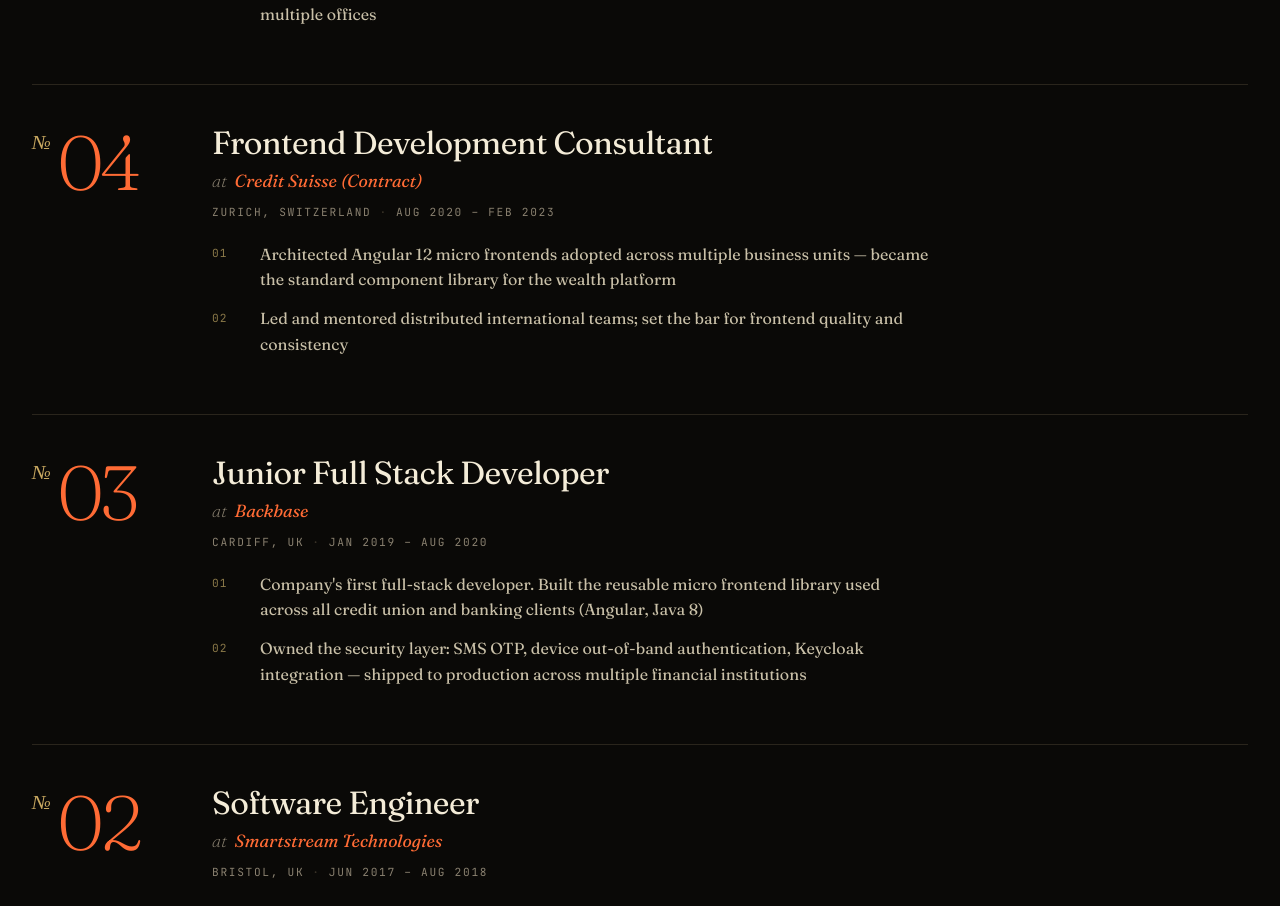
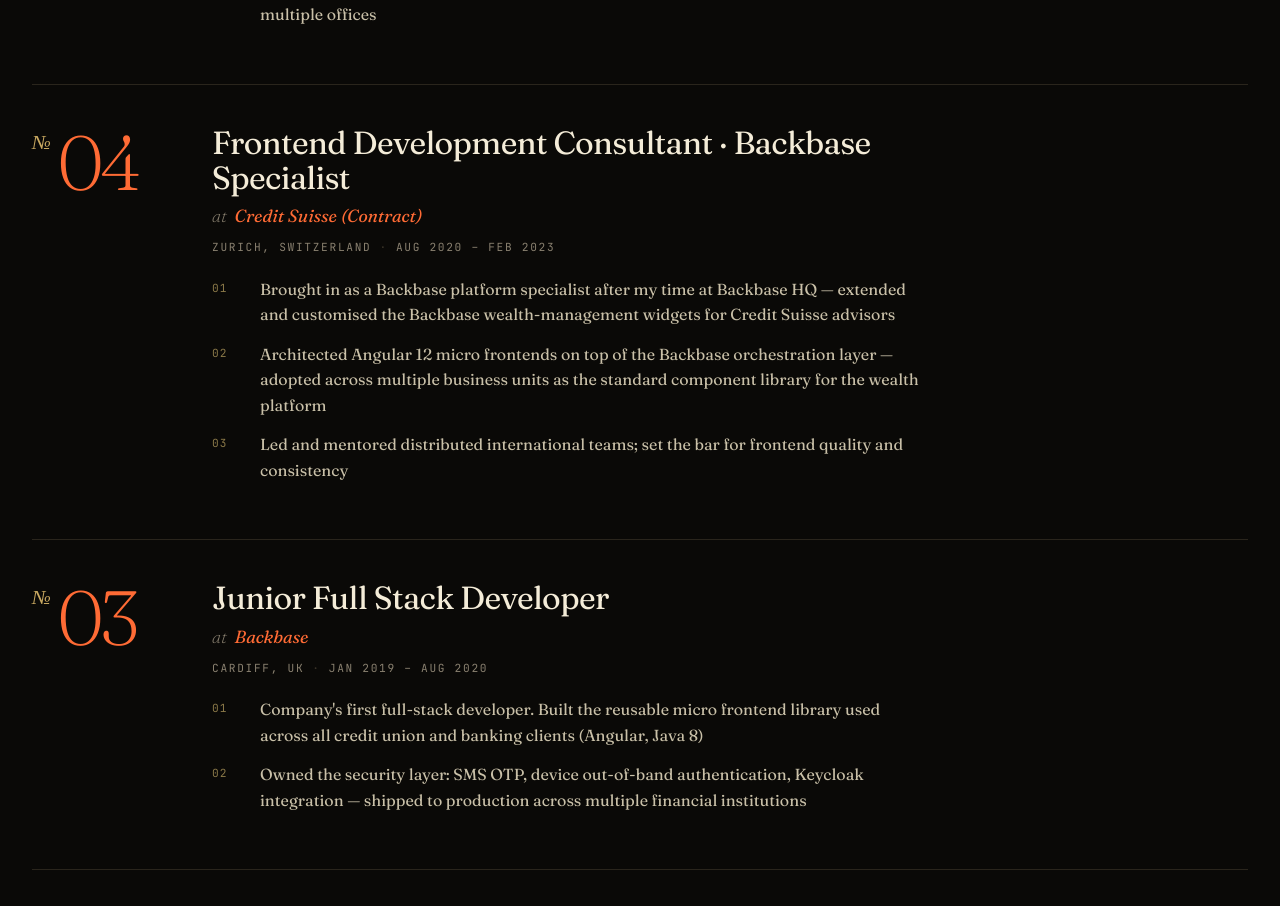
Before and after one commit to coeymusa/portfolio-website, an Angular app: page /cv in a window 1280 px wide. Shown: the part 1949-2855 px from the top of the page. Built offline with nearby package versions, Linux system fonts and the light colour scheme.

Commit message:
Add Backbase Specialist subtitle to Credit Suisse consultant role
Reflects the actual hand-off: came from Backbase HQ, brought in by
Credit Suisse to customise their Backbase wealth-management platform.
Adds a bullet describing the platform extension work.

```diff
--- a/src/app/pages/cv/cv.component.ts
+++ b/src/app/pages/cv/cv.component.ts
@@ -733,13 +733,14 @@
       ],
     },
     {
-      title: 'Frontend Development Consultant',
+      title: 'Frontend Development Consultant · Backbase Specialist',
       company: 'Credit Suisse (Contract)',
       location: 'Zurich, Switzerland',
       period: 'Aug 2020 – Feb 2023',
       context: '',
       bullets: [
-        'Architected Angular 12 micro frontends adopted across multiple business units — became the standard component library for the wealth platform',
+        'Brought in as a Backbase platform specialist after my time at Backbase HQ — extended and customised the Backbase wealth-management widgets for Credit Suisse advisors',
+        'Architected Angular 12 micro frontends on top of the Backbase orchestration layer — adopted across multiple business units as the standard component library for the wealth platform',
         'Led and mentored distributed international teams; set the bar for frontend quality and consistency',
       ],
     },
```
